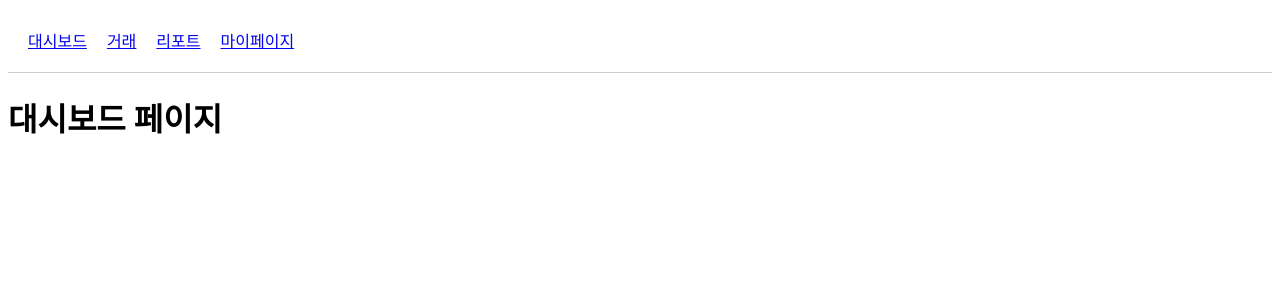
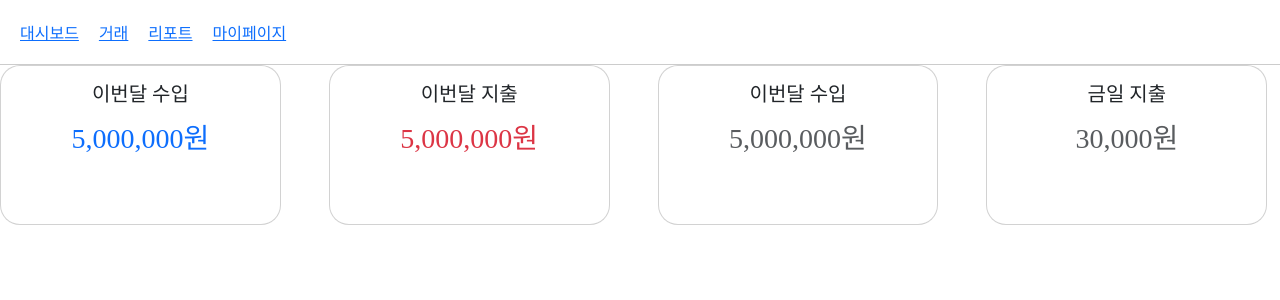
Before and after one commit to kb-skeleton-team2/wallet-guardian, a Vue app: page / in a window 1280 px wide. Shown: the top 300 px of the page. Built offline with nearby package versions, Linux system fonts and the light colour scheme.

Commit message:
construction: 대시보드 최근거래 요약  기능 구현 중

```diff
--- a/package.json
+++ b/package.json
@@ -9,6 +9,7 @@
     "preview": "vite preview"
   },
   "dependencies": {
+    "axios": "^1.14.0",
     "bootstrap": "^5.3.8",
     "pinia": "^3.0.4",
     "vue": "^3.5.30",
--- /dev/null
+++ b/src/assets/styles/main.css
@@ -0,0 +1,8 @@
+body {
+  margin: 0;
+  padding: 0;
+  border: 0;
+  font-size: 100%;
+  font: inherit;
+  vertical-align: baseline;
+}
--- /dev/null
+++ b/src/components/RecentTransactions.vue
@@ -0,0 +1,35 @@
+<template>
+  <div style="height: 91vh; width: 99vw">
+    <div class="d-flex justify-content-center gap-5">
+      <div
+        class="card"
+        style="width: 18rem; height: 10rem; border-radius: 20px"
+      >
+        <div class="card-body text-center">
+          <h5 class="card-title">이번달 수입</h5>
+          <h3 class="card-subtitle text-primary mt-3">5,000,000원</h3>
+        </div>
+      </div>
+      <div class="card" style="width: 18rem; border-radius: 20px">
+        <div class="card-body text-center">
+          <h5 class="card-title">이번달 지출</h5>
+          <h3 class="card-subtitle mt-3 text-danger">5,000,000원</h3>
+        </div>
+      </div>
+      <div class="card" style="width: 18rem; border-radius: 20px">
+        <div class="card-body text-center">
+          <h5 class="card-title">이번달 수입</h5>
+          <h3 class="card-subtitle mt-3 text-body-secondary">5,000,000원</h3>
+        </div>
+      </div>
+      <div class="card" style="width: 18rem; border-radius: 20px">
+        <div class="card-body text-center">
+          <h5 class="card-title">금일 지출</h5>
+          <h3 class="card-subtitle mt-3 text-body-secondary">30,000원</h3>
+        </div>
+      </div>
+    </div>
+  </div>
+</template>
+<script setup></script>
+<style></style>
--- a/src/pages/DashboardPage.vue
+++ b/src/pages/DashboardPage.vue
@@ -1,7 +1,7 @@
 <template>
-  <div>
-    <h1>대시보드 페이지</h1>
-  </div>
+  <RecentTransactions></RecentTransactions>
 </template>
 
-<script setup></script>
+<script setup>
+import RecentTransactions from '@/components/RecentTransactions.vue';
+</script>
```
Also changed, not shown: src/main.js (+10 -9 lines), 1 other file (tests, documents, lock files or other folders).
